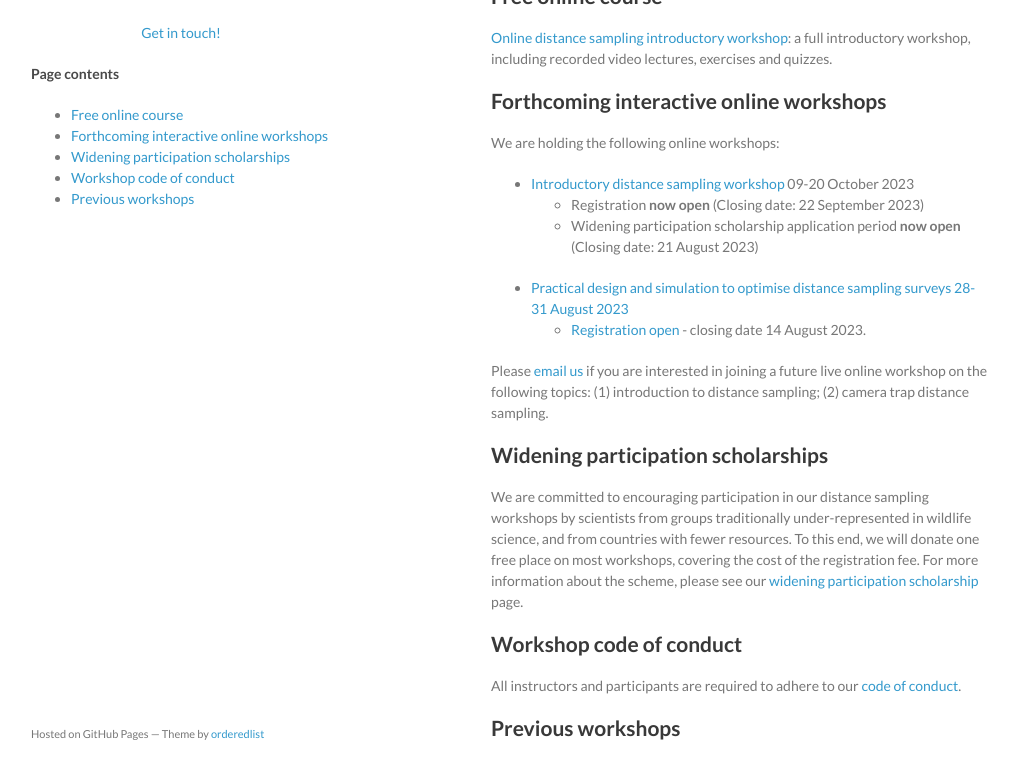
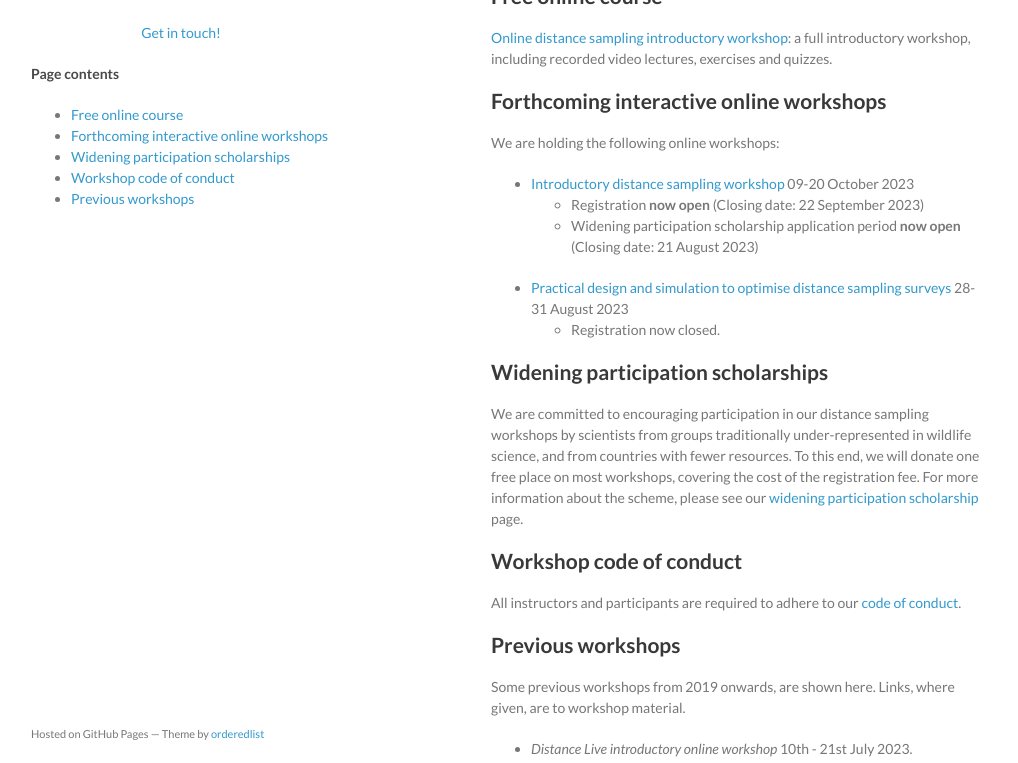
Before and after one commit to distanceworkshops/distanceworkshops.github.io, a Jekyll site: the page built from index.md, in a window 1280 px wide and 900 px high, cut to the strip 137-900 px from the top of the window. Shown: the whole strip, without its empty margins (129-1147 px from the left). Built offline with Jekyll 4.4.1, drawn with Linux system fonts in a browser that asks for light colours.

Commit message:
Update index.md
Design workshop registration closed

```diff
--- a/index.md
+++ b/index.md
@@ -18,10 +18,10 @@
 - [Introductory distance sampling workshop](intro-oct-2023) 09-20 October 2023
   - Registration **now open** (Closing date: 22 September 2023)
   - Widening participation scholarship application period **now open** (Closing date: 21 August 2023)
-- [Practical design and simulation to optimise distance sampling surveys 28-31 August 2023](https://workshops.distancesampling.org/design-aug-2023)
-  - [Registration open](https://onlineshop.st-andrews.ac.uk/conferences-and-events/events/creem/online-workshoppractical-design-and-simulation-to-optimise-distance-sampling-surveys-2831-aug-23) - closing date 14 August 2023.
+- [Practical design and simulation to optimise distance sampling surveys](https://workshops.distancesampling.org/design-aug-2023) 28-31 August 2023
+  - Registration now closed.
 
-Please [email us](mailto:distance@st-andrews.ac.uk) if you are interested in joining a future live online workshop on the following topics: (1) introduction to distance sampling; (2) camera trap distance sampling.
+<!-- Please [email us](mailto:distance@st-andrews.ac.uk) if you are interested in joining a future live online workshop on the following topics: (1) introduction to distance sampling; (2) camera trap distance sampling. -->
 
 ## Widening participation scholarships
 
```
